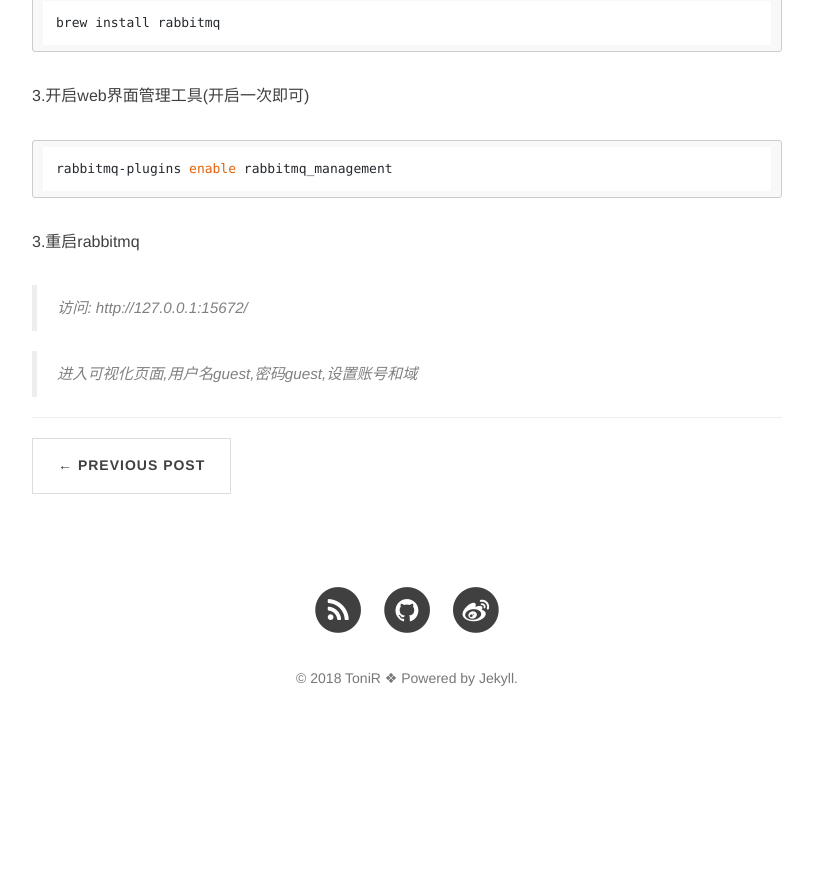
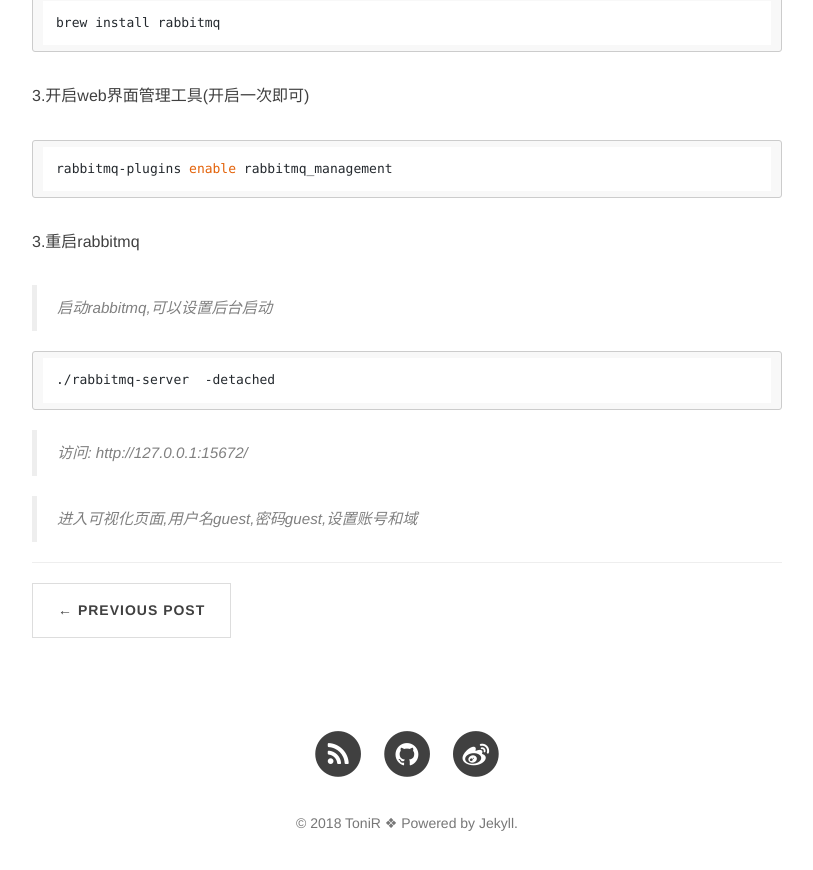
Before and after one commit to RuanHR/ruanhr.github.io, a Jekyll site: the page built from _posts/2018-04-11-mac-install.md, in a window 1280 px wide and 900 px high, scrolled down 4047 px. Shown: the top 870 px of the window, without its empty margins (233-1046 px from the left). Built offline with Jekyll 4.4.1, drawn with Linux system fonts in a browser that asks for light colours; nearby versions of some CDN libraries; comment, search, counter and statistics services are not loaded; before the commit the page ends 4803 px from its top, so only the background shows below that.

Commit message:
commit
文章更新

````diff
--- a/_posts/2018-04-11-mac-install.md
+++ b/_posts/2018-04-11-mac-install.md
@@ -177,6 +177,12 @@
 
 3.重启rabbitmq
 
+> 启动rabbitmq,可以设置后台启动
+
+```xml
+./rabbitmq-server  -detached
+```
+
 > 访问: http://127.0.0.1:15672/
 
 > 进入可视化页面,用户名guest,密码guest,设置账号和域
````
